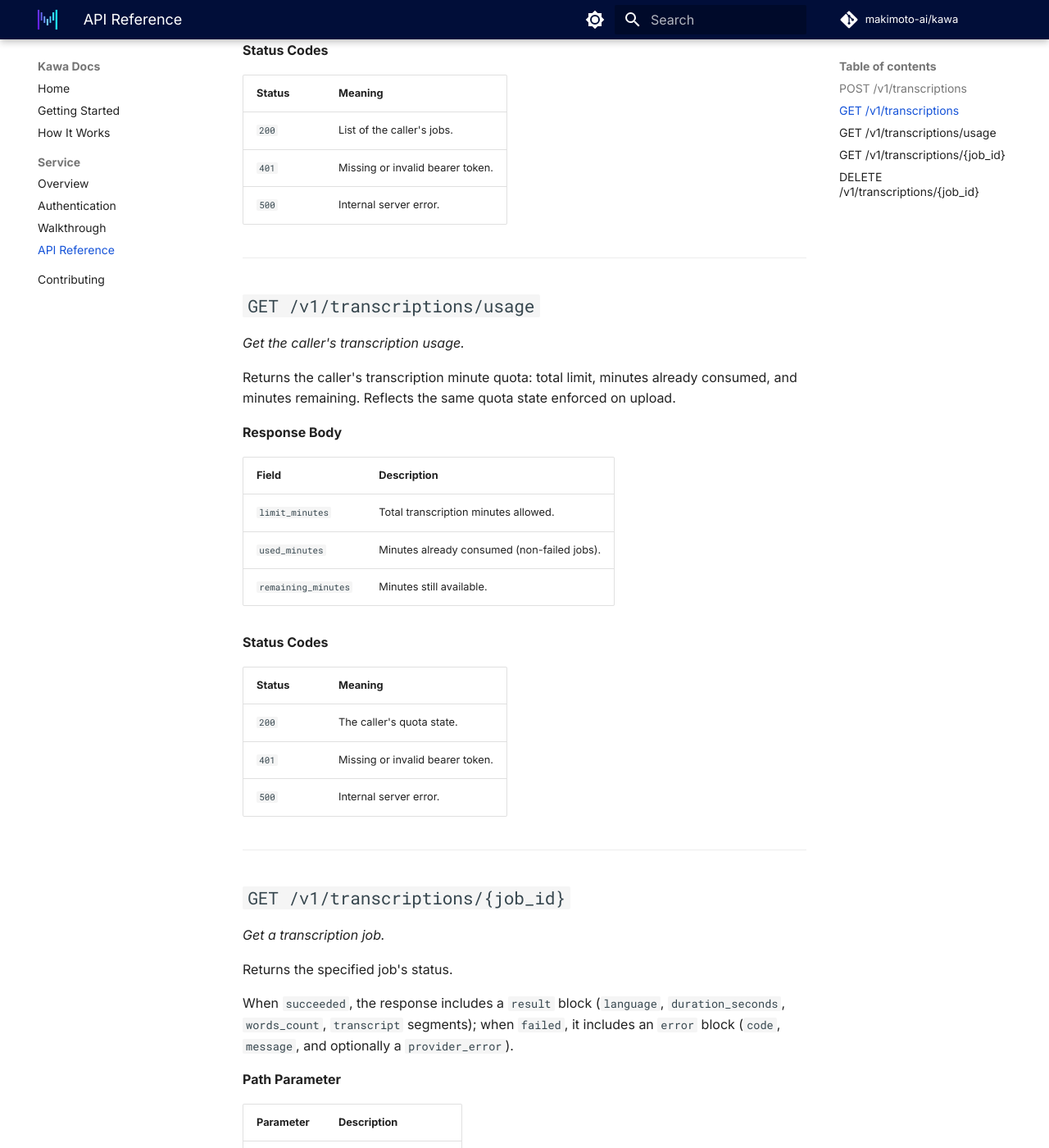
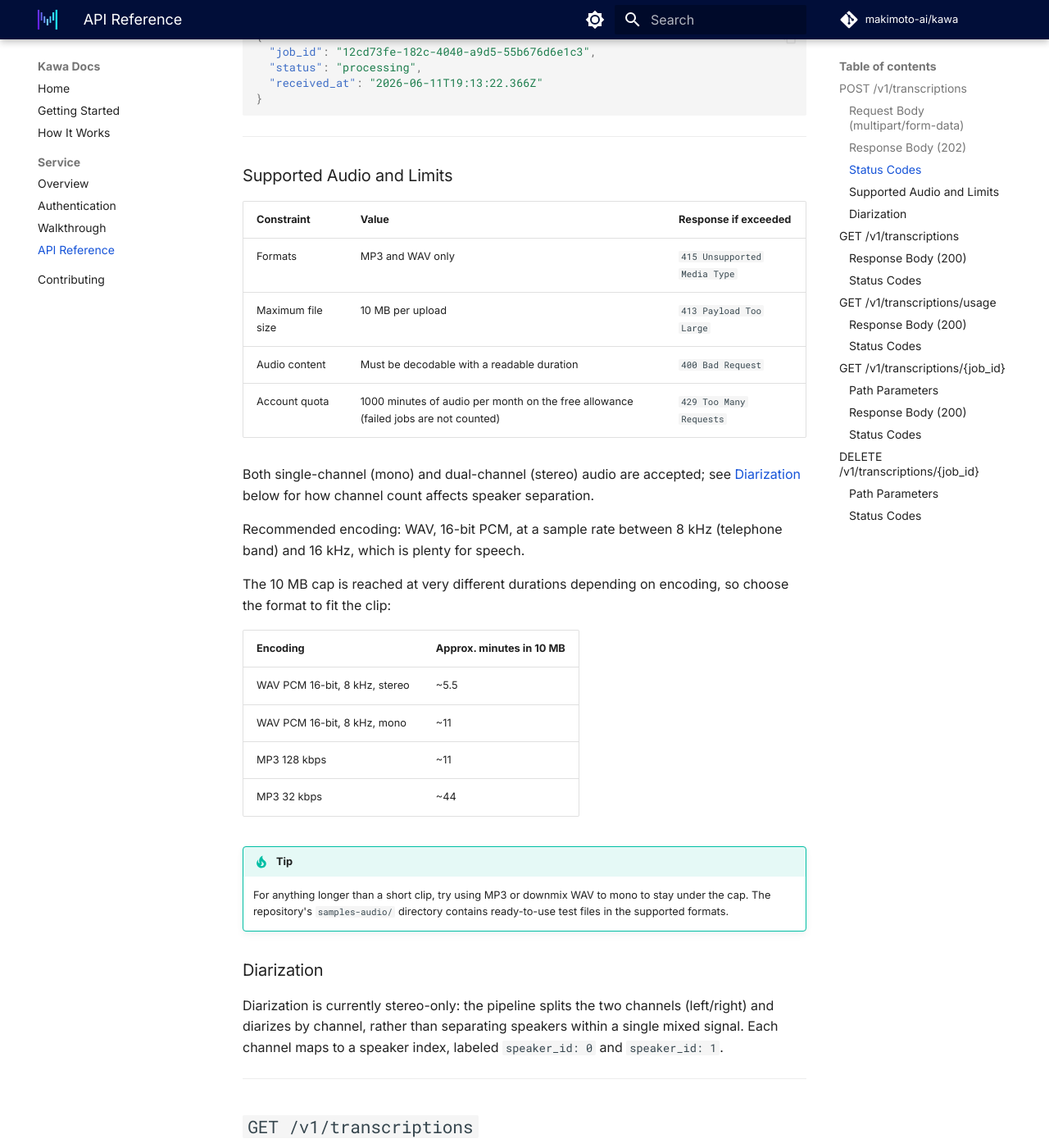
Before and after one commit to makimoto-ai/kawa, an MkDocs documentation site: the page built from docs/service/api-reference.md, in a window 1280 px wide and 1400 px high, scrolled down 1521 px. Shown: the whole window at 82% size. Built offline with MkDocs 1.6.1 and Material for MkDocs 9.7.7, drawn with Linux system fonts in a browser that asks for light colours; comment, search, counter and statistics services are not loaded; some of the changed text lies outside the part shown.

Commit message:
docs: populated api reference

````diff
--- a/docs/service/api-reference.md
+++ b/docs/service/api-reference.md
@@ -5,11 +5,12 @@
 You may also refer to [`openapi.json`](../openapi.json) in the Kawa repository.
 
 ## `POST /v1/transcriptions`
-<i>Create a transcription job.</i>
+
+*Create a transcription job.*
 
 Upload an audio file (multipart/form-data, max 10 MB, MP3 or WAV only). The job is submitted to the transcription pipeline; the transcript is delivered asynchronously and retrieved via `GET /v1/transcriptions/{job_id}`.
 
-**Request Body** (`multipart/form-data`)
+### Request Body (`multipart/form-data`)
 
 | Field | Type | Required | Description |
 | --- | --- | --- | --- |
@@ -17,7 +18,15 @@
 | `language` | string | No | Optional BCP-47 / ISO language hint, e.g. `en`. |
 | `metadata` | string | No | Optional JSON-encoded object echoed back on the job. Must be a valid JSON string, e.g. `{"call_id":"abc-123"}`. |
 
-**Responses**
+### Response Body (`202`)
+
+| Field | Description |
+| --- | --- |
+| `job_id` | UUID identifying the job. |
+| `status` | Job lifecycle state (`queued`, `processing`, `succeeded`, `failed`). |
+| `received_at` | Timestamp the upload was received (ISO 8601). |
+
+### Status Codes
 
 | Status | Meaning |
 | --- | --- |
@@ -29,7 +38,7 @@
 | `502` | The job was stored but submission to the pipeline failed. The job is marked `failed`. |
 | `500` | Internal server error. |
 
-Example `202` response:
+Example `202` Response:
 
 ```json
 {
@@ -41,12 +50,56 @@
 
 ---
 
+### Supported Audio and Limits
+
+| Constraint | Value | Response if exceeded |
+| --- | --- | --- |
+| Formats | MP3 and WAV only | `415 Unsupported Media Type` |
+| Maximum file size | 10 MB per upload | `413 Payload Too Large` |
+| Audio content | Must be decodable with a readable duration | `400 Bad Request` |
+| Account quota | 1000 minutes of audio per month on the free allowance (failed jobs are not counted) | `429 Too Many Requests` |
+
+Both single-channel (mono) and dual-channel (stereo) audio are accepted; see [Diarization](#diarization) below for how channel count affects speaker separation.
+
+Recommended encoding: WAV, 16-bit PCM, at a sample rate between 8 kHz (telephone band) and 16 kHz, which is plenty for speech.
+
+The 10 MB cap is reached at very different durations depending on encoding, so choose the format to fit the clip:
+
+| Encoding | Approx. minutes in 10 MB |
+| --- | --- |
+| WAV PCM 16-bit, 8 kHz, stereo | ~5.5 |
+| WAV PCM 16-bit, 8 kHz, mono | ~11 |
+| MP3 128 kbps | ~11 |
+| MP3 32 kbps | ~44 |
+
+!!! tip
+    For anything longer than a short clip, try using MP3 or downmix WAV to mono to stay under the cap. The repository's `samples-audio/` directory contains ready-to-use test files in the supported formats.
+
+### Diarization
+
+Diarization is currently stereo-only: the pipeline splits the two channels (left/right) and diarizes by channel, rather than separating speakers within a single mixed signal. Each channel maps to a speaker index, labeled `speaker_id: 0` and `speaker_id: 1`.
+
+---
+
 ## `GET /v1/transcriptions`
-<i>List the caller's transcription jobs.</i>
+
+*List the caller's transcription jobs.*
 
 Returns the caller's jobs, most recent first. Each item includes `job_id`, `status`, `original_filename`, `language`, `created_at`, and `updated_at`.
 
-**Status Codes**
+### Response Body (`200`)
+
+| Field | Description |
+| --- | --- |
+| `transcriptions` | Array of job summaries, most recent first. |
+| `transcriptions[].job_id` | UUID identifying the job. |
+| `transcriptions[].status` | Job lifecycle state (`queued`, `processing`, `succeeded`, `failed`). |
+| `transcriptions[].original_filename` | The uploaded file's original name. |
+| `transcriptions[].language` | Requested/detected language, or `null` if not available. |
+| `transcriptions[].created_at` | When the job was created (ISO 8601). |
+| `transcriptions[].updated_at` | When the job was last updated (ISO 8601). |
+
+### Status Codes
 
 | Status | Meaning |
 | --- | --- |
@@ -54,15 +107,32 @@
 | `401` | Missing or invalid bearer token. |
 | `500` | Internal server error. |
 
+Example `200` Response:
+
+```json
+{
+  "transcriptions": [
+    {
+      "job_id": "b3f1c2a4-9d7e-4a1b-8c2f-1e5d6a7b8c90",
+      "status": "succeeded",
+      "original_filename": "harvard.wav",
+      "language": "en",
+      "created_at": "2026-07-01T09:15:23.412Z",
+      "updated_at": "2026-07-01T09:15:41.902Z"
+    }
+  ]
+}
+```
+
 ---
 
 ## `GET /v1/transcriptions/usage`
 
-<i>Get the caller's transcription usage.</i>
+*Get the caller's transcription usage.*
 
 Returns the caller's transcription minute quota: total limit, minutes already consumed, and minutes remaining. Reflects the same quota state enforced on upload.
 
-**Response Body**
+### Response Body (`200`)
 
 | Field | Description |
 | --- | --- |
@@ -70,8 +140,7 @@
 | `used_minutes` | Minutes already consumed (non-failed jobs). |
 | `remaining_minutes` | Minutes still available. |
 
-
-**Status Codes**
+### Status Codes
 
 | Status | Meaning |
 | --- | --- |
@@ -79,24 +148,70 @@
 | `401` | Missing or invalid bearer token. |
 | `500` | Internal server error. |
 
+Example `200` Response:
+
+```json
+{
+  "limit_minutes": 1000,
+  "used_minutes": 12.5,
+  "remaining_minutes": 987.5
+}
+```
+
 ---
 
 ## `GET /v1/transcriptions/{job_id}`
 
-<i>Get a transcription job.</i>
+*Get a transcription job.*
 
 Returns the specified job's status.
 
 When `succeeded`, the response includes a `result` block (`language`, `duration_seconds`, `words_count`, `transcript` segments);
 when `failed`, it includes an `error` block (`code`, `message`, and optionally a `provider_error`).
 
-**Path Parameter**
+### Path Parameters
 
 | Parameter | Description |
 | --- | --- |
-| `job_id` | UUID string. <i>Required.</i> |
+| `job_id` | UUID string. *Required.* |
 
-**Status Codes**
+### Response Body (`200`)
+
+| Field | Description |
+| --- | --- |
+| `job_id` | UUID identifying the job. |
+| `status` | Job lifecycle state (`queued`, `processing`, `succeeded`, `failed`). |
+| `result` | Present when `status` is `succeeded`; see below. |
+| `error` | Present when `status` is `failed`; see below. |
+
+`result`:
+
+| Field | Description |
+| --- | --- |
+| `language` | Detected language, or `null` if not available. |
+| `duration_seconds` | Audio duration in seconds. |
+| `words_count` | Word count of the transcript, or `null` if not available. |
+| `transcript` | Array of speaker-attributed segments; see below. |
+
+`transcript[]` (one entry per segment):
+
+| Field | Description |
+| --- | --- |
+| `text` | The segment's transcribed text. |
+| `time_start` | Segment start, in seconds. |
+| `time_end` | Segment end, in seconds. |
+| `speaker_id` | Numeric speaker index from diarization. |
+| `speaker_alias` | Display label for the speaker. Current alias: `User`, `Agent` |
+
+`error`:
+
+| Field | Description |
+| --- | --- |
+| `code` | Machine-readable error code, e.g. `bad_audio`. |
+| `message` | Human-readable error message. |
+| `provider_error` | Optional nested `code`/`message` from the underlying transcription provider, when available. |
+
+### Status Codes
 
 | Status | Meaning |
 | --- | --- |
@@ -106,19 +221,52 @@
 | `404` | No job with that identifier. |
 | `500` | Internal server error. |
 
+Example `200` Response (`succeeded`):
+
+```json
+{
+  "job_id": "b3f1c2a4-9d7e-4a1b-8c2f-1e5d6a7b8c90",
+  "status": "succeeded",
+  "result": {
+    "language": "en",
+    "duration_seconds": 18.4,
+    "words_count": 48,
+    "transcript": [
+      { "text": "The birch canoe slid on the smooth planks.", "time_start": 0.0, "time_end": 3.1, "speaker_id": 0, "speaker_alias": "User" },
+      { "text": "Glue the sheet to the dark blue background.", "time_start": 3.4, "time_end": 6.6, "speaker_id": 0, "speaker_alias": "User" }
+    ]
+  }
+}
+```
+
+Example `200` Response (`failed`):
+
+```json
+{
+  "job_id": "b3f1c2a4-9d7e-4a1b-8c2f-1e5d6a7b8c90",
+  "status": "failed",
+  "error": {
+    "code": "bad_audio",
+    "message": "Unsupported audio format"
+  }
+}
+```
+
 ---
 
 ## `DELETE /v1/transcriptions/{job_id}`
 
-<i>Delete a transcription job.</i>
+*Delete a transcription job.*
 
 Removes the source audio from storage immediately and flags the job for scheduled deletion per the retention policy.
 
+### Path Parameters
+
 | Parameter | Description |
 | --- | --- |
-| `job_id` | UUID string. <i>Required.</i> |
+| `job_id` | UUID string. *Required.* |
 
-**Status Codes**
+### Status Codes
 
 | Status | Meaning |
 | --- | --- |
@@ -127,5 +275,3 @@
 | `403` | The job does not belong to the caller. |
 | `404` | No job with that identifier. |
 | `500` | Internal server error. |
-
----
````
